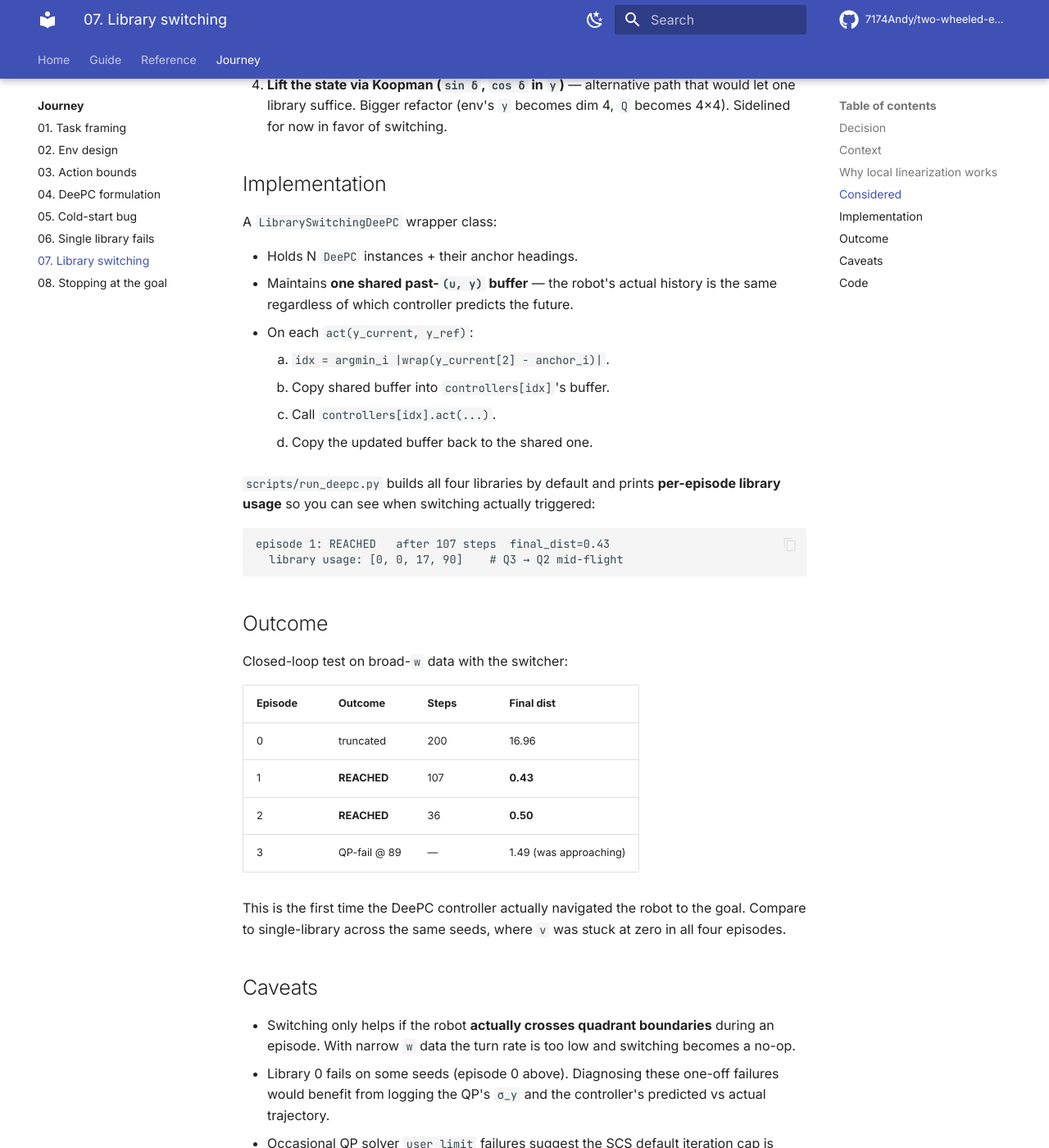
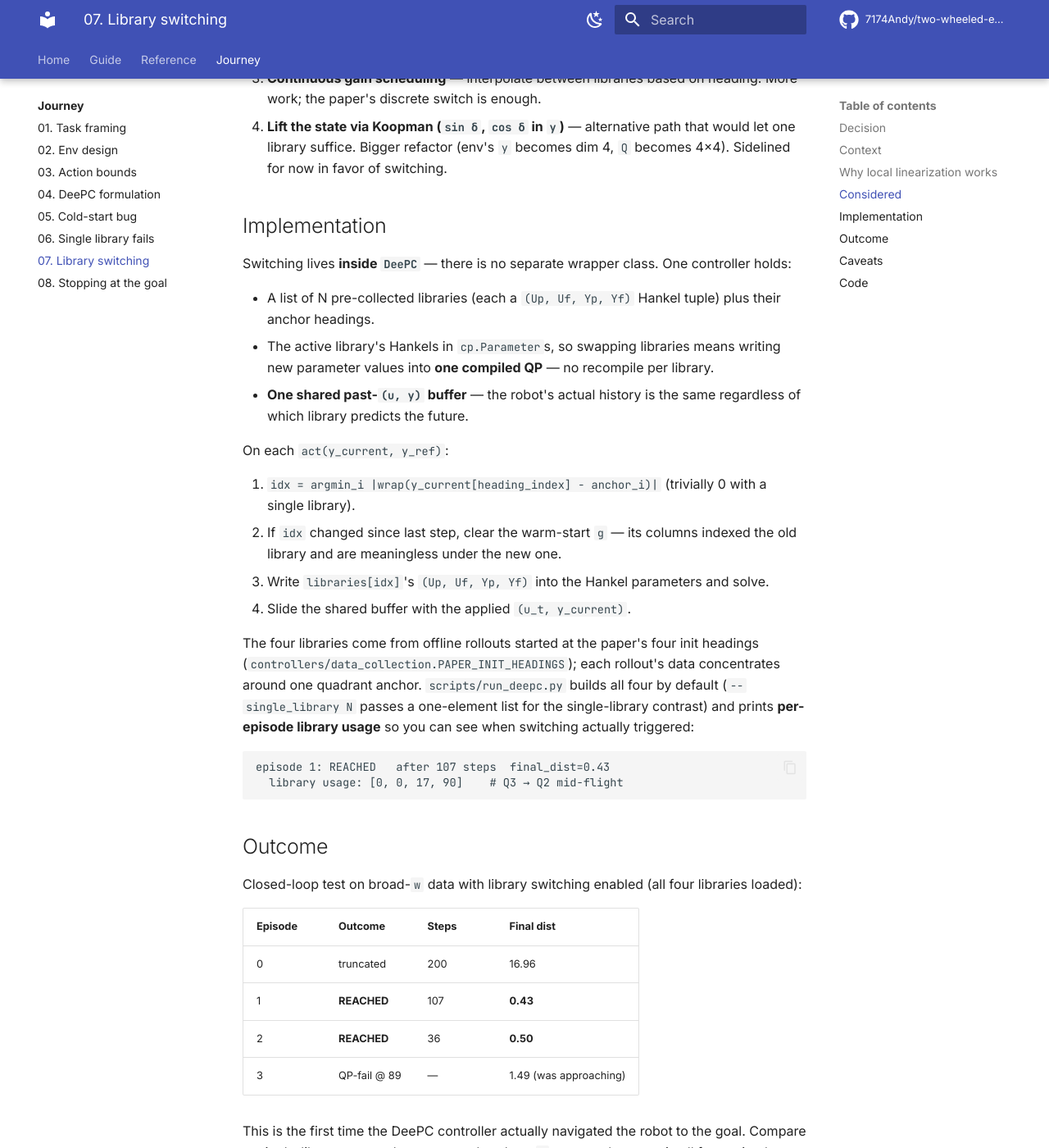
Before and after one commit to 7174Andy/residual-rl, an MkDocs documentation site: the page built from docs/journey/07-library-switching.md, in a window 1280 px wide and 1400 px high, scrolled down 1397 px. Shown: the whole window at 82% size. Built offline with MkDocs 1.6.1 and Material for MkDocs 9.7.7, drawn with Linux system fonts in a browser that asks for light colours; comment, search, counter and statistics services are not loaded; the version menu is left out; some of the changed text lies outside the part shown.

Commit message:
docs: fix the misleading journey

````diff
--- a/docs/journey/07-library-switching.md
+++ b/docs/journey/07-library-switching.md
@@ -2,7 +2,7 @@
 
 ## Decision
 
-Build **four `DeePC` instances**, one per heading-quadrant data library. At each step, the wrapper picks the controller whose anchor heading is closest to the robot's current heading and runs *its* QP.
+**Pre-collect four data libraries, one per heading quadrant, and hand all four to a single `DeePC` controller.** Each step, the controller selects the library whose anchor heading is closest to the robot's current heading, swaps its Hankel matrices into one cached QP, and solves. The robot keeps one controller; only the *data library* feeding the predictor changes.
 
 ## Context
 
@@ -35,17 +35,20 @@ By collecting one library *starting from each of four orientations* (the paper's
 
 ## Implementation
 
-A `LibrarySwitchingDeePC` wrapper class:
+Switching lives **inside `DeePC`** — there is no separate wrapper class. One controller holds:
 
-- Holds N `DeePC` instances + their anchor headings.
-- Maintains **one shared past-`(u, y)` buffer** — the robot's actual history is the same regardless of which controller predicts the future.
-- On each `act(y_current, y_ref)`:
-    1. `idx = argmin_i |wrap(y_current[2] − anchor_i)|`.
-    2. Copy shared buffer into `controllers[idx]`'s buffer.
-    3. Call `controllers[idx].act(...)`.
-    4. Copy the updated buffer back to the shared one.
+- A list of N pre-collected libraries (each a `(Up, Uf, Yp, Yf)` Hankel tuple) plus their anchor headings.
+- The active library's Hankels in `cp.Parameter`s, so swapping libraries means writing new parameter values into **one compiled QP** — no recompile per library.
+- **One shared past-`(u, y)` buffer** — the robot's actual history is the same regardless of which library predicts the future.
 
-`scripts/run_deepc.py` builds all four libraries by default and prints **per-episode library usage** so you can see when switching actually triggered:
+On each `act(y_current, y_ref)`:
+
+1. `idx = argmin_i |wrap(y_current[heading_index] − anchor_i)|` (trivially 0 with a single library).
+2. If `idx` changed since last step, clear the warm-start `g` — its columns indexed the old library and are meaningless under the new one.
+3. Write `libraries[idx]`'s `(Up, Uf, Yp, Yf)` into the Hankel parameters and solve.
+4. Slide the shared buffer with the applied `(u_t, y_current)`.
+
+The four libraries come from offline rollouts started at the paper's four init headings (`controllers/data_collection.PAPER_INIT_HEADINGS`); each rollout's data concentrates around one quadrant anchor. `scripts/run_deepc.py` builds all four by default (`--single_library N` passes a one-element list for the single-library contrast) and prints **per-episode library usage** so you can see when switching actually triggered:
 
 ```text
 episode 1: REACHED   after 107 steps  final_dist=0.43
@@ -54,7 +57,7 @@ episode 1: REACHED   after 107 steps  final_dist=0.43
 
 ## Outcome
 
-Closed-loop test on broad-`w` data with the switcher:
+Closed-loop test on broad-`w` data with library switching enabled (all four libraries loaded):
 
 | Episode | Outcome | Steps | Final dist |
 |---|---|---|---|
@@ -73,4 +76,4 @@ This is the first time the DeePC controller actually navigated the robot to the
 
 ## Code
 
-`two_wheel_robot/controllers/deepc.py::LibrarySwitchingDeePC` — ~50 lines. See [library switching reference](../controllers/library-switching.md).
+`two_wheel_robot/controllers/deepc.py::DeePC` — library switching is built into the controller (`libraries`, `anchor_headings`, `heading_index`; `last_library_idx` diagnostic). See [library switching reference](../controllers/library-switching.md).
````
